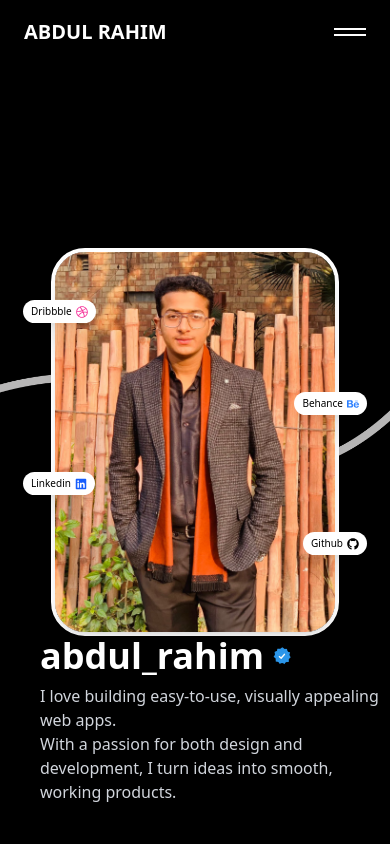
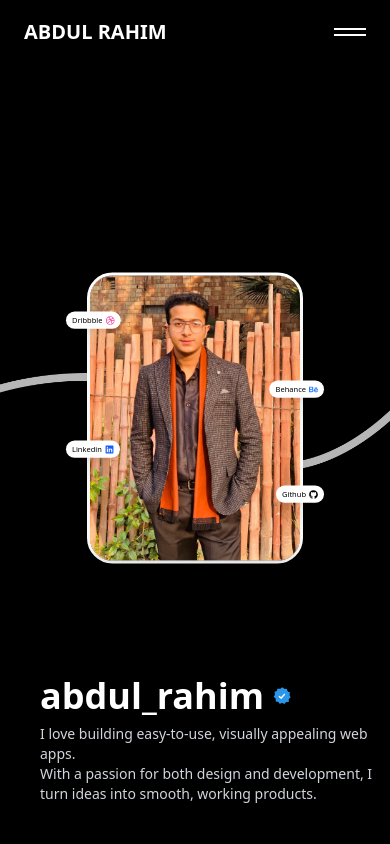
Before and after one commit to abdul-rahim-amir/abdulrahim, a React (Vite) app: page / in a window 390 px wide. Shown: the top 844 px of the page. Built offline with nearby package versions, Linux system fonts and the light colour scheme.

Commit message:
Responsiveness changes

```diff
--- a/src/App.jsx
+++ b/src/App.jsx
@@ -16,8 +16,8 @@ export default function App() {
 
       {/* Page content sections */}
       <About />
+      <Skills />
       <Services />
-      <Skills />
       <Work />
       <Footer />
     </>
--- a/src/components/HeroSection.jsx
+++ b/src/components/HeroSection.jsx
@@ -11,8 +11,8 @@ export default function HeroSection() {
             <Header />
             <BackgroundImage />
 
-            {/* Profile Section */}
-            <div className="relative z-10 mt-10 md:mt-20">
+            {/* Profile Section - moved higher and made smaller */}
+            <div className="relative z-10 mt-0 md:mt-20 scale-75 md:scale-100">
                 <div className="rounded-[34px] border-4 border-white relative">
                     {/* Social Links - positioned inside the border with responsive positioning */}
                     <div className="relative top-20">
@@ -21,9 +21,10 @@ export default function HeroSection() {
                     <ProfileImage />
                 </div>
             </div>
-
-            {/* Intro Text */}
-            <IntroText />
+            {/* Intro Text - Adjusted spacing and made smaller on mobile */}
+            <div className="mt-2 md:mt-4 px-4 w-full max-w-lg text-sm md:text-base">
+                <IntroText />
+            </div>
         </div>
     );
 }
```
